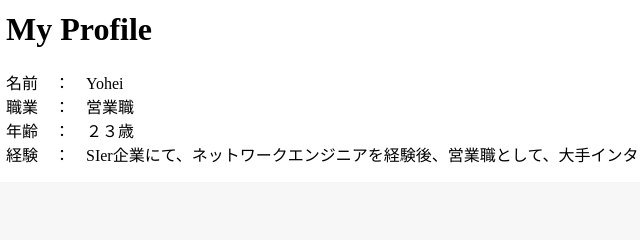
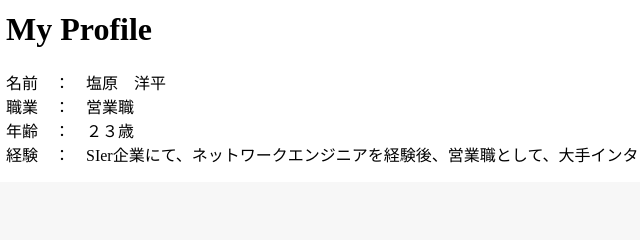
Before and after one commit to Yohei-S/.github.io, a plain HTML site: page index.html in a window 1280 px wide. Shown: the part 410-650 px from the top of the page, 9-649 px from the left. Drawn offline with Linux system fonts and the light colour scheme.

Commit message:
Update index.html

```diff
--- a/index.html
+++ b/index.html
@@ -21,7 +21,7 @@
   </div>
     <div class="container">
         <h1>My Profile</h1>
-        <p>名前　：　Yohei<br>
+        <p>名前　：　塩原　洋平<br>
         職業　：　営業職<br>
         年齢　：　２３歳<br>
         経験　：　SIer企業にて、ネットワークエンジニアを経験後、営業職として、大手インターネット事業会社を担当
```
